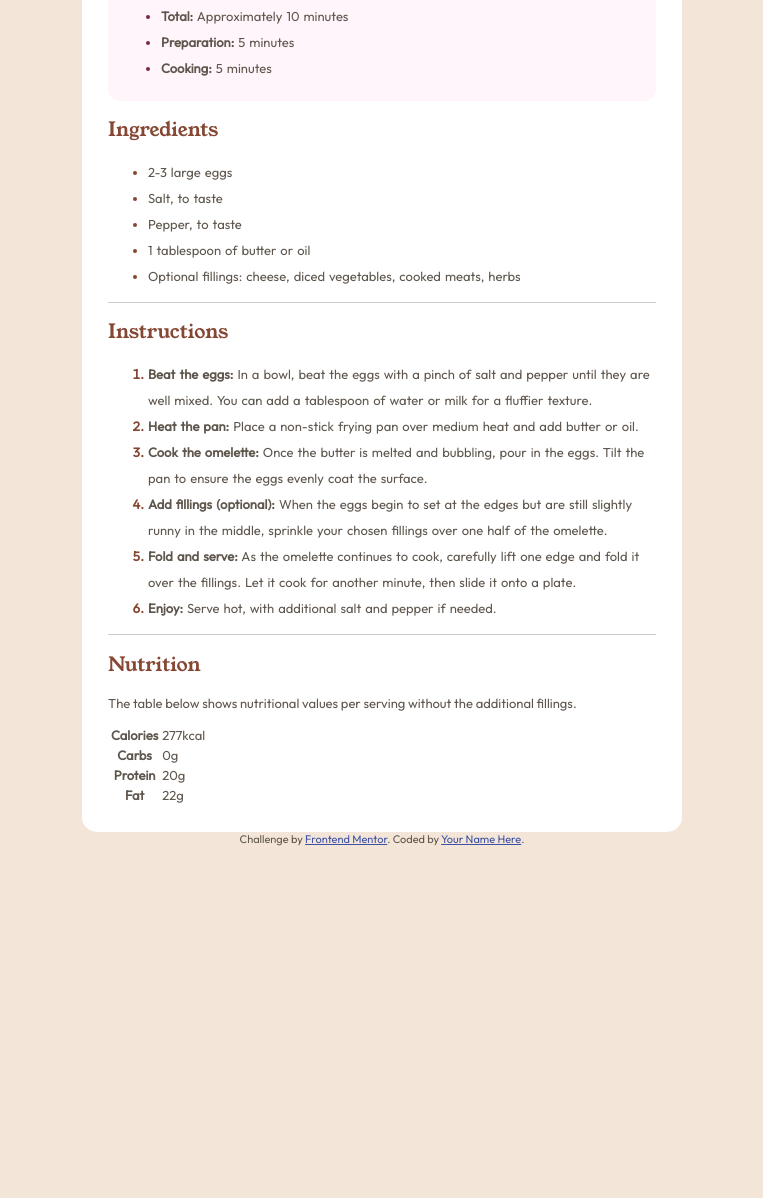
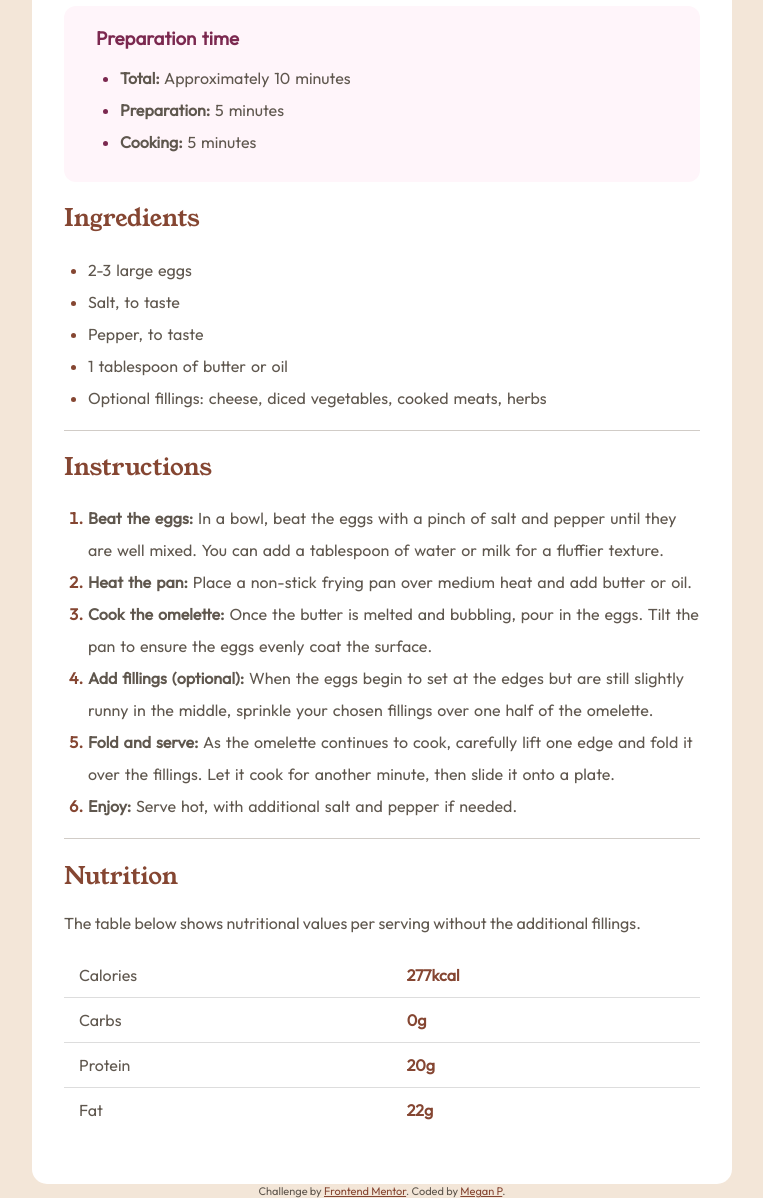
Before and after one commit to MeganPhillips/Recipe-Page, a plain HTML site: page index.html in a window 1280 px wide. Shown: the part 459-1657 px from the top of the page, without its empty margins (258-1021 px from the left). Before the commit the page ends 1331 px from the top, so only its background shows below. Drawn offline with Linux system fonts and the light colour scheme.

Commit message:
micro adjustments and styled nutrition table

```diff
--- a/index.html
+++ b/index.html
@@ -88,7 +88,7 @@
 
   <div class="attribution">
     Challenge by <a href="https://www.frontendmentor.io?ref=challenge" target="_blank">Frontend Mentor</a>.
-    Coded by <a href="#">Your Name Here</a>.
+    Coded by <a href="#">Megan P</a>.
   </div>
 </body>
 </html>
--- a/styles.css
+++ b/styles.css
@@ -1,5 +1,5 @@
 html{
-    font-size: 13px;
+    font-size: 16px;
     font-family: 'Outfit', sans-serif;
 }
 
@@ -11,7 +11,6 @@ body{
     justify-content: center;
     align-items: center;
     min-height: 100vh;
-    padding: 2rem;
     box-sizing: border-box;
     margin: 0;
 }
@@ -42,7 +41,7 @@ h3{
     background: white;
     border-radius: 15px;
     width: 100%;
-    max-width: 600px;
+    max-width: 700px;
     padding: 2rem;
     display: flex;
     flex-direction: column;
@@ -86,10 +85,40 @@ hr{
     color: hsl(14, 45%, 36%);
 }
 
-.instructions{
+.ingredients ul, .instructions ol{
+    padding-left: 1.5rem;
 }
+
 .instructions li::marker{
     font-weight: 700;
+}
+
+table {
+    width: 100%;
+    border-collapse: collapse;
+    margin: 20px 0;
+}
+
+th, td {
+    text-align: left;
+    padding: 12px 15px;
+}
+
+th{
+    font-weight: 400;
+}
+
+td{
+    font-weight: bold;
+    color: hsl(14, 45%, 36%);
+}
+
+tr {
+    border-bottom: 1px solid #ddd;
+}
+
+tr:last-child {
+    border-bottom: none; /* optional, for cleaner look */
 }
 
 .attribution {
@@ -97,5 +126,5 @@ hr{
 }
 
 .attribution a {
-    color: hsl(228, 45%, 44%);
+    color: hsl(14, 45%, 36%);
 }
```
